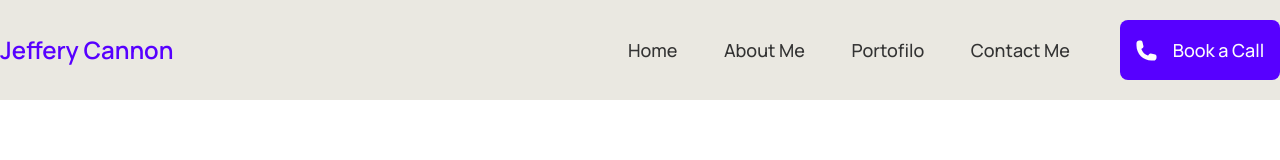
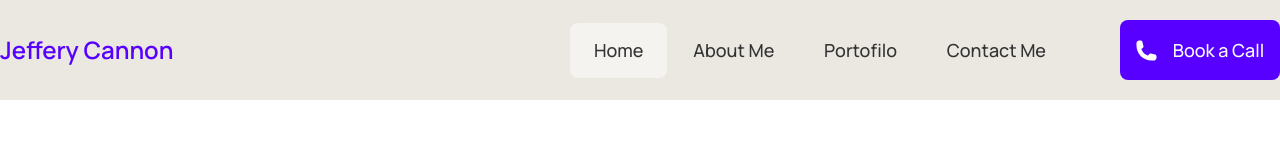
Before and after one commit to samandar-hodiev/portofilo, a website: page index.html in a window 1280 px wide. Drawn offline with nearby package versions, Linux system fonts and the light colour scheme.

Commit message:
The header part is completely finishe (with RWD)

```diff
--- a/index.html
+++ b/index.html
@@ -22,25 +22,29 @@
                     Jeffery Cannon
                 </a>
                 <div id="menu-list"
-                    class="bg-[#eae8e1] flex justify-between items-center flex-col sm:flex-col md:flex-row lg:flex-row xl:flex-row 2xl:flex-row w-full sm:w-full md:w-[652px] lg:w-[652px] xl:w-[652px] 2xl:w-[652px]  h-[400px] sm:h-[400px] md:h-auto lg:h-auto xl:h-auto 2xl:h-auto absolute sm:absolute md:static lg:static xl:static 2xl:static top-[100px] left-0 pb-[30px] sm:pb-[30px] md:pb-0 lg:pb-0 xl:pb-0 2xl:pb-0 transition-all duration-500 ease-in-out">
+                    class="bg-[#eae8e1] flex justify-between items-center flex-col sm:flex-col md:flex-row lg:flex-row xl:flex-row 2xl:flex-row w-full sm:w-full md:w-[710px] lg:w-[710px] xl:w-[710px] 2xl:w-[710px]  h-[400px] sm:h-[400px] md:h-auto lg:h-auto xl:h-auto 2xl:h-auto absolute sm:absolute md:static lg:static xl:static 2xl:static top-[100px] left-0 pb-[30px] sm:pb-[30px] md:pb-0 lg:pb-0 xl:pb-0 2xl:pb-0 transition-all duration-500 ease-in-out">
                     <ul
-                        class="flex flex-col sm:flex-col md:flex-row lg:flex-row xl:flex-row 2xl:flex-row justify-between items-center capitalize  w-full sm:w-full md:w-[442px] lg:w-[442px] xl:w-[442px] 2xl:w-[442px] h-[300px] sm:h-[300px] md:h-auto lg:h-auto xl:h-auto 2xl:h-auto  text-[#333333] font-manrope text-[18px] font-medium  py-[60px] sm:py-[60px] md:py-0 lg:py-0 xl:py-0 2xl:py-0">
-                        <li>
+                        class="flex flex-col sm:flex-col md:flex-row lg:flex-row xl:flex-row 2xl:flex-row justify-between items-center capitalize  w-full sm:w-full md:w-[500px] lg:w-[500px] xl:w-[500px] 2xl:w-[500px] h-[300px] sm:h-[300px] md:h-auto lg:h-auto xl:h-auto 2xl:h-auto  text-[#333333] font-manrope text-[18px] font-medium  py-[60px] sm:py-[60px] md:py-0 lg:py-0 xl:py-0 2xl:py-0">
+                        <li
+                            class="py-[14px] px-[24px] rounded-[8px] bg-[#F5F3F0]  transition-all duration-300 ease-in-out cursor-pointer">
                             <a href="#">
                                 home
                             </a>
                         </li>
-                        <li>
+                        <li
+                            class="py-[14px] px-[24px] rounded-[8px] hover:bg-[#f5f3f081] transition-all duration-200 ease-in-out">
                             <a href="#">
                                 about me
                             </a>
                         </li>
-                        <li>
+                        <li
+                            class="py-[14px] px-[24px] rounded-[8px] hover:bg-[#f5f3f081] transition-all duration-200 ease-in-out">
                             <a href="#">
                                 portofilo
                             </a>
                         </li>
-                        <li>
+                        <li
+                            class="py-[14px] px-[24px] rounded-[8px] hover:bg-[#f5f3f081] transition-all duration-200 ease-in-out">
                             <a href="#">
                                 contact me
                             </a>
```
Also changed, not shown: styles/index.css.
